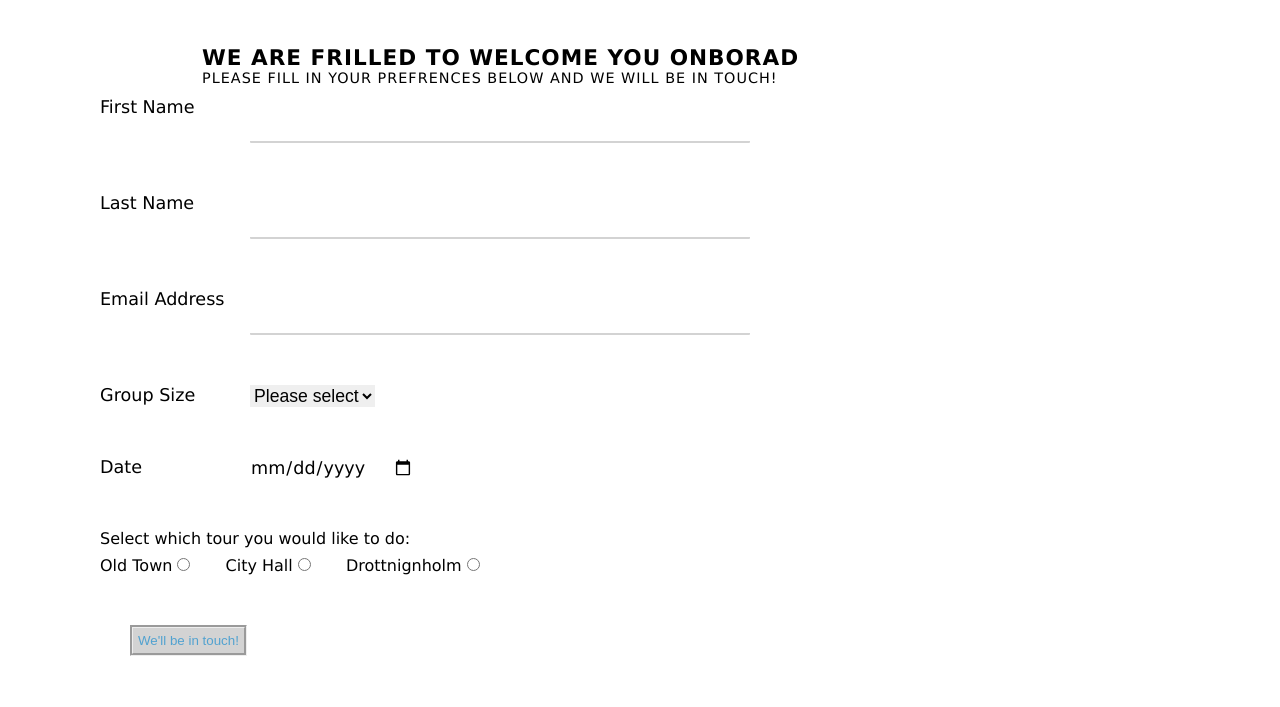
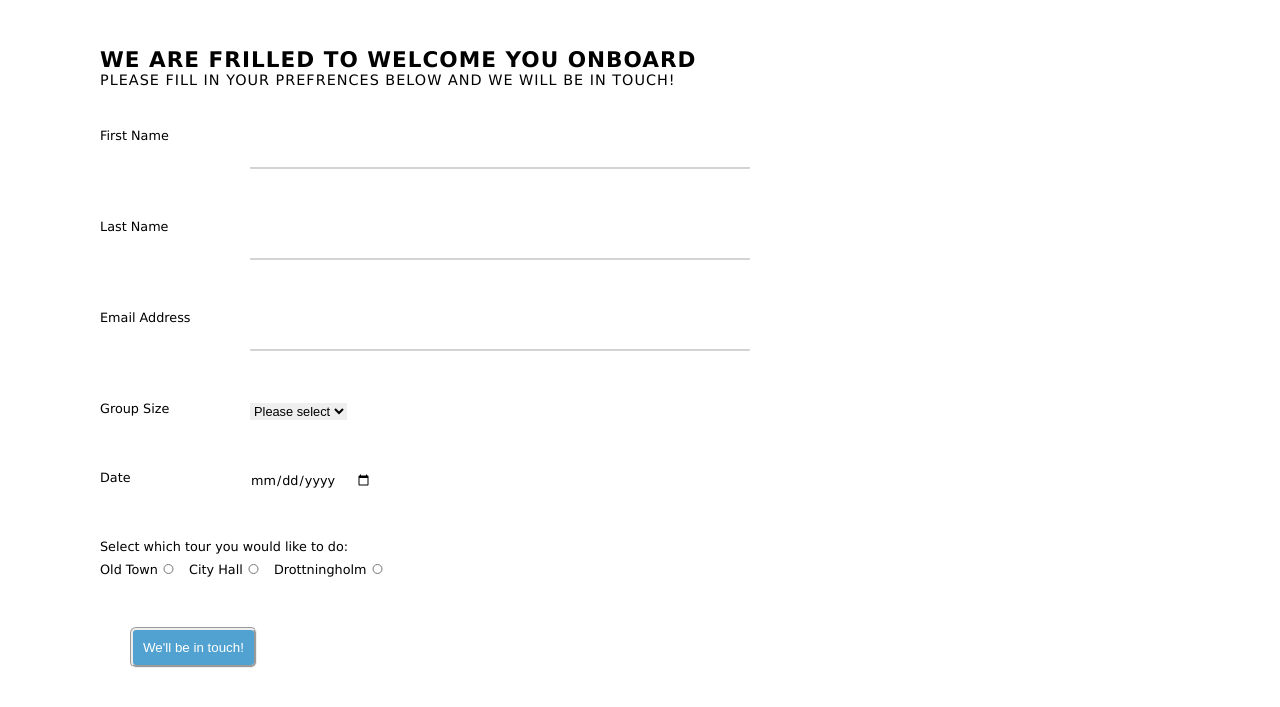
Before and after one commit to EmmaBergner/arrival, a plain HTML site: page intrest.html in a window 1280 px wide. Shown: the part 65-772 px from the top of the page. Drawn offline with Linux system fonts and the light colour scheme.

Commit message:
Fix text sizes

```diff
--- a/assets/css/style.css
+++ b/assets/css/style.css
@@ -168,31 +168,31 @@ h1 {
 
 /* Photo Gallery */
 
-.photo {
-    display: flex;
-    flex-flow: row wrap;
-    justify-content: center;
-    clear: both;
-
-    overflow: hidden;
-    position: relative;
+.image-col {
+    flex: 33%;
+    max-width: 33%;
+    padding: 0 4px;
 }
 
-.photo > img {
-    width: 33%;
-    max-width: 100%;
-    height: 600px;
-    object-fit: cover;
-
+/* For small screens size from 600px wide and down */
+@media screen and (max-width: 600px) {
+    .image-col {
+        flex: 100%;
+        max-width: 100%;
+    }
 }
 
-.image-col {
-        display: flex;
-        clear: both;
-        gap: 4px 4px;
-        column-count: 3;
-        border-style: solid;
-        border-color: whitesmoke;
+.row {
+    display: flex;
+    flex-flow: wrap;
+    padding: 0 4px;
+    clear: both;
+}
+
+.image-col img {
+    margin-top: 8px;
+    vertical-align: middle;
+    width: 100%;
 }
 
 /* Footer and social networks */
@@ -228,32 +228,21 @@ footer {
     text-transform: uppercase;
     letter-spacing: 1px;
 
-    height: 100px;
+    margin-bottom: 40px;
     color: black;
 
-    top: 0px;
-    left: 15%;
-
-    margin: auto;
-
-    width: 700px;
-    height: 200px;
-
-
-
-    position: absolute;
-
-    margin-top: 30px;
-    margin-right: 20px;
-
-    padding: 80px 10px 80px 10px;
+}
+/* For larger to medium screens size from 600px wide and down */
+@media screen and (max-width: 600px) {
+    #cover-text {
+        left: 0%;
+    }
 }
 
 
 .form-section {
     clear: both;
-    padding: 100px;
-    height: 25px;
+    padding: 50px 100px 100px 100px;
 
 }
 
@@ -264,7 +253,7 @@ input[type=text] {
     margin-bottom: 50px;
     max-width: 500px;
     width: 100%;
-    font-size: 110%;
+    font-size: 80%;
 
   }
 
@@ -275,12 +264,13 @@ input[type=text] {
     margin-bottom: 50px;
     max-width: 500px;
     width: 100%;
-    font-size: 110%;
+    font-size: 80%;
   }
 
   input[type=radio] {
       margin-top: 10px;
-      margin-right: 30px;
+      margin-right: 10px;
+      height: 10px;
   }
 
   input[type=date] {
@@ -295,21 +285,22 @@ select {
 .aligned {
     float: left;
     width: 150px;
-    font-size: 110%;
+    font-size: 80%;
 }
 
 #size {
-    font-size: 110%;
+    font-size: 80%;
 }
 
   .join-button {
-    color: #51a2d0;
-    background-color: rgba(71, 71, 71, 0.24);
+    color: white;
+    background-color: #51a2d0;
     margin: 50px 30px 50px 30px;
-    padding: 5px;
+    padding: 10px;
 
     border-width:3px;
     border-style:groove;
+    border-radius: 6px;
   }
 
   .nofloat {
@@ -319,7 +310,11 @@ select {
   .text-input {
       border-radius: 4px;
       direction: ltr;
-      font-size: 110% !important;
+      font-size: 80% !important;
       font-family: Verdana;
+  }
+
+  .tour-input {
+      font-size: 80% !important;
 
   }
--- a/intrest.html
+++ b/intrest.html
@@ -38,9 +38,9 @@
             <form method="POST" action="https://formdump.codeinstitute.net/" class="signup-form">
 
                 <div id="cover-texter">
-                    <h2>We are frilled to welcome you onborad</h2>
+                    <h2>We are frilled to welcome you onboard</h2>
                     <p>Please fill in your prefrences
-                    below and we will be in touch!</p>
+                        below and we will be in touch!</p>
                 </div>
 
                 <p>
@@ -78,20 +78,20 @@
 
 
 
-                Select which tour you would like to do:
 
 
-                <p> <label for="road">Old&nbsp;Town</label>
-                    <input type="radio" value="road" id="road" name="running_preference" required>
+                <div class="tour-input">
+                    <p>Select which tour you would like to do:</p>
+                    <label for="oldtown">Old&nbsp;Town</label>
+                    <input type="radio" value="Old Town" id="oldtown" name="tour_preference" required>
 
-                    <label for="trail">City&nbsp;Hall</label>
-                    <input type="radio" value="trail" id="trail" name="running_preference" required>
+                    <label for="cityhall">City&nbsp;Hall</label>
+                    <input type="radio" value="City Hall" id="cityhall" name="tour_preference" required>
 
-                    <label for="both">Drottnignholm</label>
-                    <input type="radio" value="both" id="both" name="running_preference" required>
-                </p>
+                    <label for="drottningholm">Drottningholm</label>
+                    <input type="radio" value="Drottningholm" id="drottningholm" name="tour_preference" required>
+                </div>
                 <p>
-
                     <input type="submit" value="We'll be in touch!" class="join-button">
                 </p>
             </form>
```
Also changed, not shown: photos.html (+4 -2 lines).
